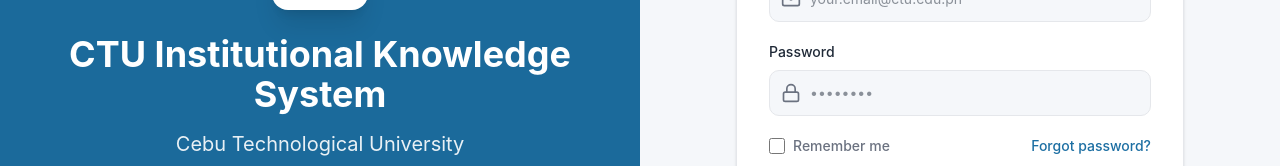
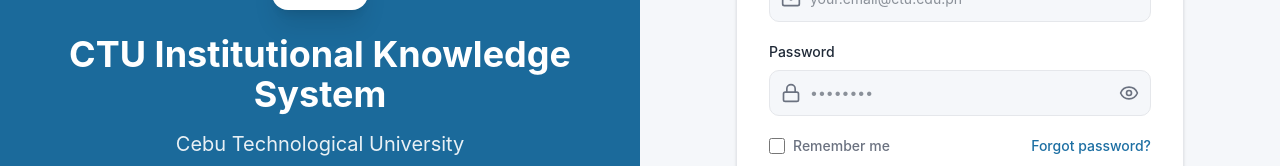
Before and after one commit to durf-nvn/rag-governance, a React (Vite) app: page /login in a window 1280 px wide. Shown: the part 302-468 px from the top of the page. Built offline with nearby package versions, Linux system fonts and the light colour scheme.

Commit message:
added password toggle

```diff
--- a/src/app/pages/LoginPage.tsx
+++ b/src/app/pages/LoginPage.tsx
@@ -1,5 +1,5 @@
 import { Link, useNavigate, useLocation } from "react-router";
-import { GraduationCap, AlertCircle, Mail, Lock, X, CheckCircle2 } from "lucide-react";
+import { GraduationCap, AlertCircle, Mail, Lock, X, CheckCircle2, Eye, EyeOff } from "lucide-react";
 import { useState, useEffect } from "react";
 import axios from "axios";
 import { useRole } from "../contexts/RoleContext";
@@ -17,6 +17,9 @@ export function LoginPage() {
     email: "",
     password: "",
   });
+
+  // --- NEW: Password Visibility State ---
+  const [showPassword, setShowPassword] = useState(false);
 
   // --- NEW: Remember Me State ---
   const [rememberMe, setRememberMe] = useState(false);
@@ -182,13 +185,20 @@ export function LoginPage() {
                   <Lock className="absolute left-3 top-1/2 transform -translate-y-1/2 h-5 w-5 text-[#6B7280]" />
                   <input
                     id="password"
-                    type="password"
+                    type={showPassword ? "text" : "password"}
                     required
                     value={formData.password}
                     onChange={(e) => setFormData({ ...formData, password: e.target.value })}
-                    className="w-full pl-10 pr-4 py-3 bg-[#F5F7FA] border border-[#E5E7EB] rounded-lg text-sm text-[#1F2937] focus:outline-none focus:ring-2 focus:ring-[#1D6FA3] focus:border-transparent"
+                    className="w-full pl-10 pr-12 py-3 bg-[#F5F7FA] border border-[#E5E7EB] rounded-lg text-sm text-[#1F2937] focus:outline-none focus:ring-2 focus:ring-[#1D6FA3] focus:border-transparent"
                     placeholder="••••••••"
                   />
+                  <button
+                    type="button"
+                    onClick={() => setShowPassword(!showPassword)}
+                    className="absolute right-3 top-1/2 transform -translate-y-1/2 text-[#6B7280] hover:text-[#1F2937] transition-colors focus:outline-none cursor-pointer"
+                  >
+                    {showPassword ? <EyeOff className="h-5 w-5" /> : <Eye className="h-5 w-5" />}
+                  </button>
                 </div>
               </div>
 
@@ -199,14 +209,14 @@ export function LoginPage() {
                     type="checkbox"
                     checked={rememberMe}
                     onChange={(e) => setRememberMe(e.target.checked)}
-                    className="mr-2 w-4 h-4 rounded border-[#E5E7EB] text-[#1D6FA3] focus:ring-[#1D6FA3] cursor-pointer"
+                    className="mr-2 w-4 h-4 rounded border-[#E5E7EB] text-[#1D6FA3] focus:ring-[#1D6FA3] cursor-pointer transition-colors"
                   />
-                  <span className="text-sm text-[#6B7280] select-none">Remember me</span>
+                  <span className="text-sm text-[#6B7280] select-none transition-colors">Remember me</span>
                 </label>
                 <button
                   type="button"
                   onClick={() => setIsModalOpen(true)}
-                  className="text-sm text-[#1D6FA3] hover:text-[#0B3C5D] font-medium"
+                  className="text-sm text-[#1D6FA3] hover:text-[#0B3C5D] font-medium cursor-pointer transition-colors"
                 >
                   Forgot password?
                 </button>
```
